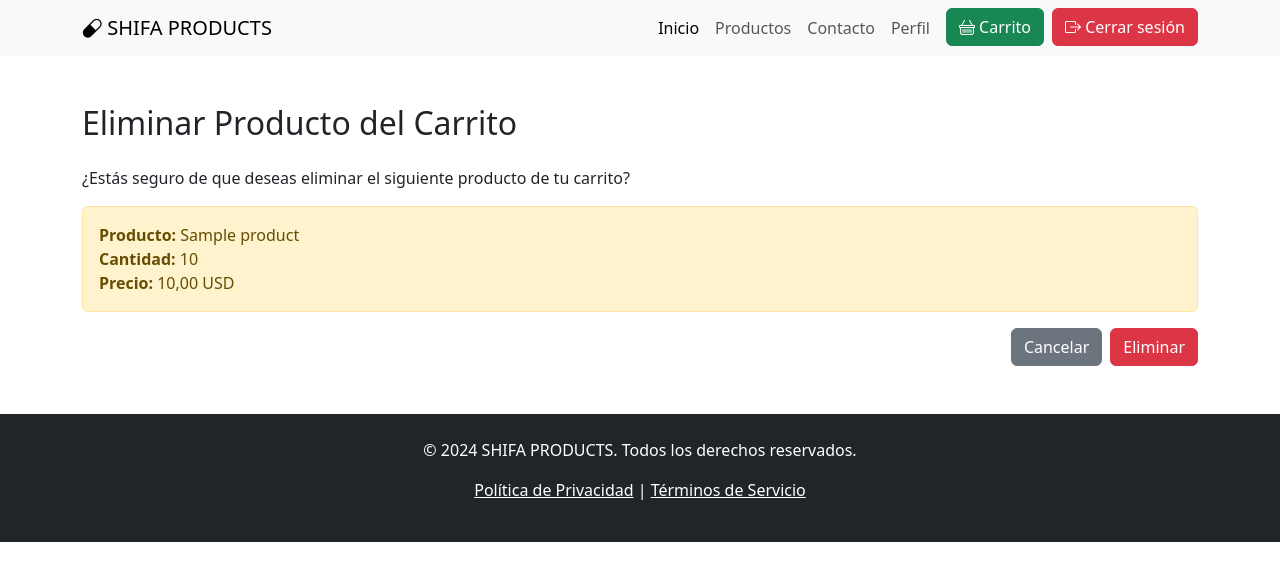
After one commit to VladimirAzanza/shifa_products, a Django app: page /cart/item/1/delete in a window 1280 px wide. The commit adds this page. Shown: the top 581 px of the page. Run offline with Django 4.2, Linux system fonts and the light colour scheme; a user stored in the database is signed in; tables that the repository leaves empty hold one stand-in row (values such as "Sample post").

Commit message:
Add cart item delete view

```diff
--- a/shifa_products/cart/urls.py
+++ b/shifa_products/cart/urls.py
@@ -19,5 +19,10 @@ urlpatterns = [
         'item/<int:cart_item_id>/',
         views.CartItemUpdateView.as_view(),
         name='update_cart_item'
+    ),
+    path(
+        'item/<int:cart_item_id>/delete',
+        views.CartItemDeleteView.as_view(),
+        name='delete_cart_item'
     )
 ]
--- a/shifa_products/cart/views.py
+++ b/shifa_products/cart/views.py
@@ -62,3 +62,11 @@
 
     def get_success_url(self):
         return reverse_lazy('cart:cart')
+
+
+class CartItemDeleteView(OnlyAuthorCartItemMixin, DeleteView):
+    model = CartItem
+    pk_url_kwarg = 'cart_item_id'
+
+    def get_success_url(self):
+        return reverse_lazy('cart:cart')
--- a/shifa_products/templates/cart/cart_detail.html
+++ b/shifa_products/templates/cart/cart_detail.html
@@ -13,7 +13,7 @@
           <th>Cantidad</th>
           <th>Precio (USD)</th>
           <th>Total (USD)</th>
-          <th> </th>
+          <th>Acciones</th>
         </tr>
       </thead>
       <tbody>
@@ -25,7 +25,8 @@
           <td>{{ item.total_item|floatformat:2 }}</td>
           <td>
             <a href="{% url 'cart:update_cart_item' item.id %}" class="btn btn-sm btn-warning">Editar</a>
-
+            <a href="{% url 'cart:delete_cart_item' item.id %}" class="btn btn-sm btn-warning">Eliminar producto</a>
+          </td>
         </tr>
         {% endfor %}
       </tbody>
--- /dev/null
+++ b/shifa_products/templates/cart/cartitem_confirm_delete.html
@@ -0,0 +1,22 @@
+{% extends 'base.html' %}
+
+{% block title %}Eliminar Producto del Carrito{% endblock %}
+
+{% block content %}
+<div class="container my-5">
+    <h2 class="mb-4">Eliminar Producto del Carrito</h2>
+    <p>¿Estás seguro de que deseas eliminar el siguiente producto de tu carrito?</p>
+    <div class="alert alert-warning">
+        <strong>Producto:</strong> {{ object.product.name }}<br>
+        <strong>Cantidad:</strong> {{ object.quantity }}<br>
+        <strong>Precio:</strong> {{ object.product.price|floatformat:2 }} USD
+    </div>
+    <form method="post">
+        {% csrf_token %}
+        <div class="d-flex justify-content-end mt-3">
+            <a href="{% url 'cart:cart' %}" class="btn btn-secondary me-2">Cancelar</a>
+            <button type="submit" class="btn btn-danger">Eliminar</button>
+        </div>
+    </form>
+</div>
+{% endblock %}
```
